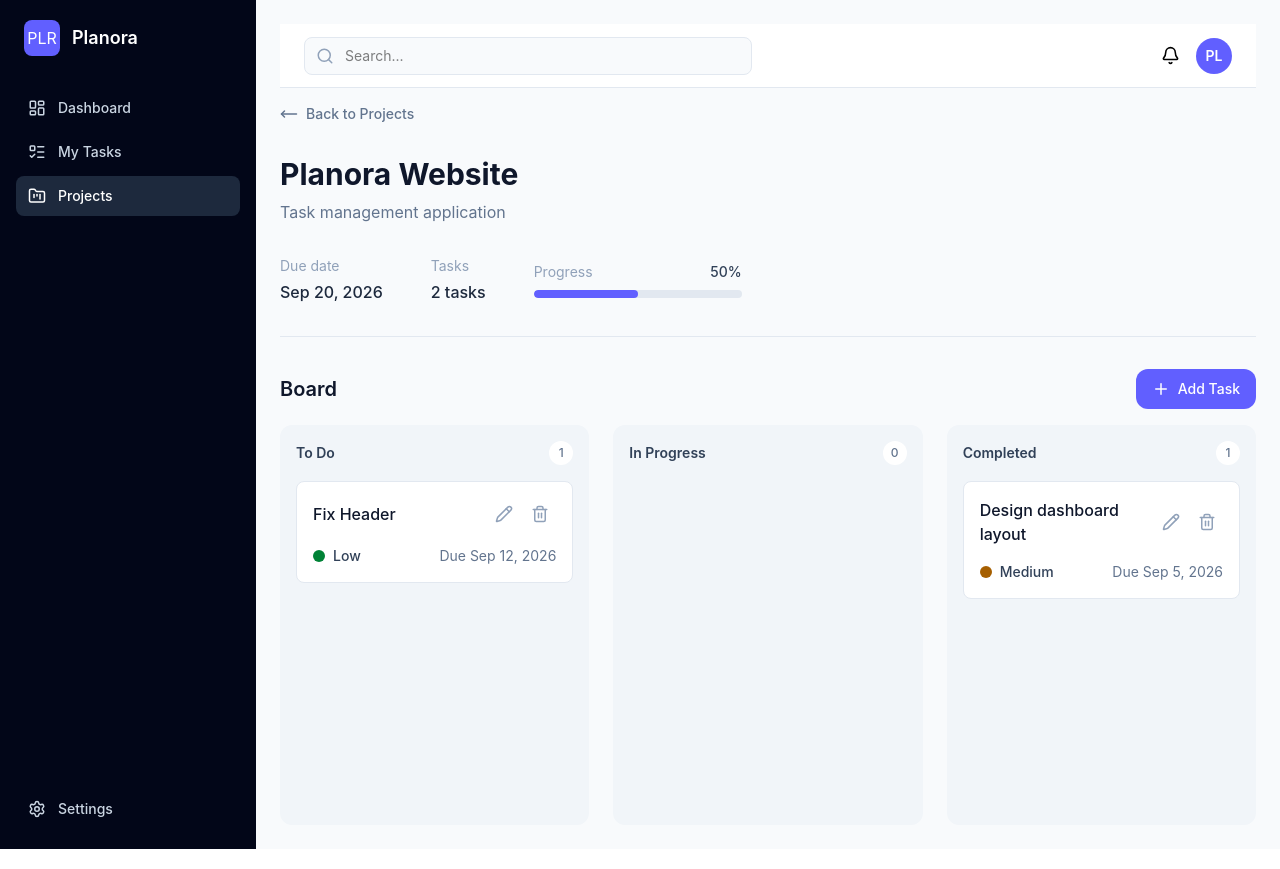
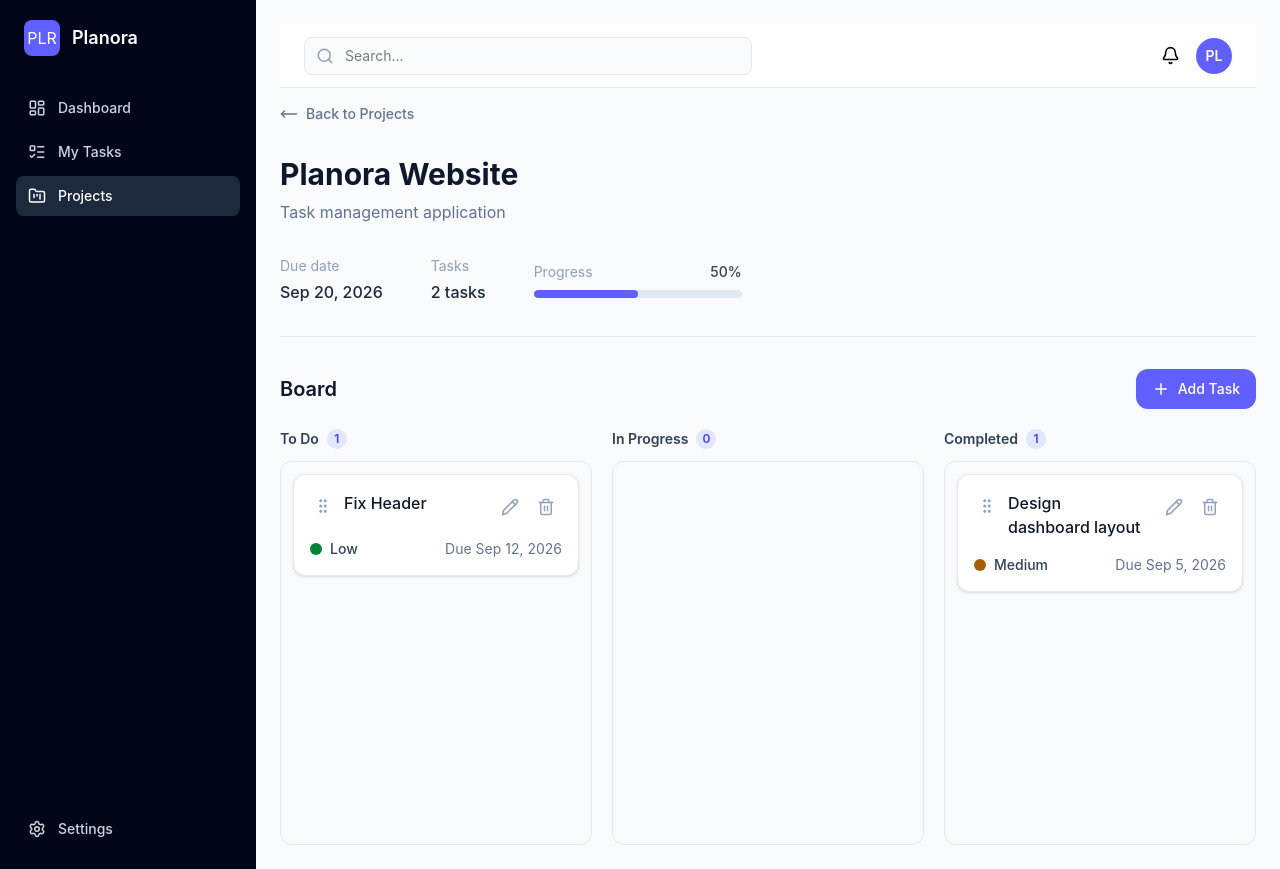
Before and after one commit to SombDdy/Planora, a React (Vite) app: page /projects/1 in a window 1280 px wide. Built offline with nearby package versions, Linux system fonts and the light colour scheme.

Commit message:
KanbanUpdate
KanbanUpdate

```diff
--- a/package.json
+++ b/package.json
@@ -10,6 +10,9 @@
     "preview": "vite preview"
   },
   "dependencies": {
+    "@dnd-kit/core": "^6.3.1",
+    "@dnd-kit/sortable": "^10.0.0",
+    "@dnd-kit/utilities": "^3.2.2",
     "@tailwindcss/vite": "^4.3.3",
     "lucide-react": "^1.39.0",
     "react": "^19.2.8",
--- /dev/null
+++ b/src/components/tasks/KanbanColumn.tsx
@@ -0,0 +1,43 @@
+import { useDroppable } from "@dnd-kit/core";
+import type { ReactNode } from "react";
+
+type KanbanColumnProps = {
+  status: string;
+  title: string;
+  count: number;
+  children: ReactNode;
+};
+
+export function KanbanColumn({
+  status,
+  title,
+  count,
+  children,
+}: KanbanColumnProps) {
+  const { setNodeRef, isOver } = useDroppable({
+    id: status,
+  });
+
+  return (
+    <div className="flex flex-col">
+      <div className="mb-3 flex items-center gap-2">
+        <h3 className="text-sm font-semibold text-slate-700">{title}</h3>
+
+        <span className="flex h-5 min-w-5 items-center justify-center rounded-full bg-indigo-100 px-1.5 text-xs font-semibold text-indigo-600">
+          {count}
+        </span>
+      </div>
+
+      <div
+        ref={setNodeRef}
+        className={`min-h-96 rounded-xl border p-3 transition ${
+          isOver
+            ? "border-indigo-300 bg-indigo-50"
+            : "border-slate-200 bg-slate-50"
+        }`}
+      >
+        <div className="flex flex-col gap-3">{children}</div>
+      </div>
+    </div>
+  );
+}
--- /dev/null
+++ b/src/components/tasks/KanbanTaskCard.tsx
@@ -0,0 +1,26 @@
+import { useDraggable} from "@dnd-kit/core";
+import type { Task } from "../../data/dashboard";
+import { TaskCardContent } from "./TaskCardContent";
+
+type KanbanTaskCardProps = {
+    task: Task;
+    onEdit: (id: number) => void;
+    onDelete: (id:number) => void;
+};
+
+export function KanbanTaskCard({task, onEdit, onDelete}: KanbanTaskCardProps) {
+    const {
+    attributes,
+    listeners,
+    setNodeRef,
+    isDragging,
+  } = useDraggable({
+    id: task.id,
+  });
+
+    return (
+    <div ref={setNodeRef} className={isDragging ? "opacity-50" : ""}>
+        <TaskCardContent task={task} onEdit={onEdit} onDelete={onDelete} attributes={attributes} listeners={listeners}/>
+    </div>
+  );
+}
--- /dev/null
+++ b/src/components/tasks/TaskCardContent.tsx
@@ -0,0 +1,71 @@
+import { GripVertical, Pencil, Trash2 } from "lucide-react";
+import { formatDate } from "../../utils/dateUtils";
+import { getPriorityClasses } from "../../utils/taskStyles";
+import type { Task } from "../../data/dashboard";
+import type {DraggableSyntheticListeners, DraggableAttributes,} from "@dnd-kit/core";
+
+
+type TaskCardContentProps = {
+    task: Task;
+    onEdit: (id:number) => void;
+    onDelete: (id:number) => void;
+    listeners?: DraggableSyntheticListeners;
+    attributes?: DraggableAttributes;
+}
+
+export function TaskCardContent({task, onEdit, onDelete, attributes, listeners} : TaskCardContentProps) {
+    return(
+        <div
+      className= "rounded-xl border border-slate-200 bg-white p-4 shadow-sm transition"
+    >
+      <div className="flex items-start justify-between gap-3">
+        <div className="flex items-start gap-2">
+          <button
+          {...listeners} {...attributes}
+            className="mt-0.5 cursor-grab rounded-md p-1 text-slate-400 transition hover:bg-slate-100 hover:text-slate-600 active:cursor-grabbing"
+          >
+            <GripVertical size={18} />
+          </button>
+
+          <p className="font-medium text-slate-900">
+            {task.title}
+          </p>
+        </div>
+
+        <div className="flex items-center gap-1">
+          <button
+            onClick={() => onEdit(task.id)}
+            className="flex h-8 w-8 items-center justify-center rounded-lg text-slate-400 transition hover:bg-indigo-50 hover:text-indigo-500"
+          >
+            <Pencil size={18} />
+          </button>
+
+          <button
+            onClick={() => onDelete(task.id)}
+            className="flex h-8 w-8 items-center justify-center rounded-lg text-slate-400 transition hover:bg-red-50 hover:text-red-500"
+          >
+            <Trash2 size={18} />
+          </button>
+        </div>
+      </div>
+
+      <div className="mt-4 flex items-center justify-between">
+        <div className="flex items-center gap-2">
+          <span
+            className={`h-3 w-3 rounded-full ${getPriorityClasses(
+              task.priority,
+            )}`}
+          />
+
+          <span className="text-sm font-medium text-slate-700">
+            {task.priority}
+          </span>
+        </div>
+
+        <p className="text-sm text-slate-500">
+          Due {formatDate(task.dueDate)}
+        </p>
+      </div>
+    </div>
+    )
+}
--- a/src/data/dashboard.ts
+++ b/src/data/dashboard.ts
@@ -2,7 +2,7 @@
 import type { Priority, Status, DashboardInfo } from "../utils/taskStyles";
 
 
-type Task = {
+export type Task = {
   id: number;
   projectId: number,
   title: string;
--- a/src/pages/ProjectDetailsPage.tsx
+++ b/src/pages/ProjectDetailsPage.tsx
@@ -1,11 +1,19 @@
 import { useParams, useNavigate } from "react-router-dom";
 import { projects, tasks } from "../data/dashboard";
-import { MoveLeft, Plus, Pencil, Trash2 } from "lucide-react";
+import { MoveLeft, Plus } from "lucide-react";
 import { formatDate } from "../utils/dateUtils";
-import { getPriorityClasses } from "../utils/taskStyles";
 import { useState } from "react";
 import { TaskModal } from "../components/tasks/TaskModal";
 import type { Priority, Status } from "../utils/taskStyles";
+import {
+  DndContext,
+  DragOverlay,
+  type DragEndEvent,
+  type DragStartEvent,
+} from "@dnd-kit/core";
+import { KanbanTaskCard } from "../components/tasks/KanbanTaskCard";
+import { KanbanColumn } from "../components/tasks/KanbanColumn";
+import { TaskCardContent } from "../components/tasks/TaskCardContent";
 
 const kanbanColumns = [
   {
@@ -33,6 +41,7 @@
   const [taskList, setTaskList] = useState(tasks);
   const [editingTaskId, setEditingTaskId] = useState<number | null>(null);
   const [deletingTaskId, setDeletingTaskId] = useState<number | null>(null);
+  const [activeTaskId, setActiveTaskId] = useState<number | null>(null);
 
   const navigate = useNavigate();
   const { projectId } = useParams();
@@ -144,6 +153,35 @@
     setOpenedModal(false);
   };
 
+  const handleDragEnd = (event: DragEndEvent) => {
+    const { active, over } = event;
+
+    setActiveTaskId(null);
+
+    if (!over) return;
+
+    const currentTask = taskList.find((task) => task.id === active.id);
+
+    if (!currentTask) return;
+
+    if (currentTask.status === over.id) return;
+
+    setTaskList((prev) =>
+      prev.map((task) =>
+        task.id === active.id
+          ? {
+              ...task,
+              status: over.id as Status,
+            }
+          : task,
+      ),
+    );
+  };
+
+  const handleDragStart = (event: DragStartEvent) => {
+    setActiveTaskId(event.active.id as number);
+  };
+
   const projectTasks = taskList.filter((task) => task.projectId === project.id);
   const completedTasks = projectTasks.filter(
     (task) => task.status === "Completed",
@@ -152,7 +190,9 @@
     projectTasks.length === 0
       ? 0
       : Math.round((completedTasks / projectTasks.length) * 100);
+
   const deletingTask = taskList.find((task) => task.id === deletingTaskId);
+  const activeTask = taskList.find((t) => t.id === activeTaskId);
 
   return (
     <div className="flex w-full flex-col">
@@ -205,81 +245,53 @@
           <h2 className="text-xl font-semibold text-slate-900">Board</h2>
 
           <button
-            onClick={() => setOpenedModal(true)}
+            onClick={() => {
+              resetForm();
+              setEditingTaskId(null);
+              setOpenedModal(true);
+            }}
             className="flex items-center gap-2 rounded-xl bg-indigo-500 px-4 py-2.5 text-sm font-medium text-white transition hover:bg-indigo-600"
           >
             <Plus size={18} />
             Add Task
           </button>
         </div>
-
-        <div className="mt-4 grid grid-cols-3 gap-6">
+        <DndContext onDragStart={handleDragStart} onDragEnd={handleDragEnd}>
+          <div className="mt-5 grid grid-cols-3 gap-5">
             {kanbanColumns.map((c) => {
               const columnTasks = projectTasks.filter(
                 (task) => task.status === c.status,
               );
 
               return (
-              <div
+                <KanbanColumn
                   key={c.status}
-                className="min-h-[400px] rounded-xl bg-slate-100 p-4"
+                  status={c.status}
+                  title={c.title}
+                  count={columnTasks.length}
                 >
-                <div className="flex items-center justify-between">
-                  <h3 className="text-sm font-semibold text-slate-700">
-                    {c.title}
-                  </h3>
-
-                  <span className="flex h-6 min-w-6 items-center justify-center rounded-full bg-white px-2 text-xs font-medium text-slate-500">
-                    {columnTasks.length}
-                  </span>
-                </div>
-                <div className="mt-4 flex flex-col gap-3">
-                  {columnTasks.map((t) => {
-                    return (
-                      <div
+                  {columnTasks.map((t) => (
+                    <KanbanTaskCard
                       key={t.id}
-                        className="rounded-lg border border-slate-200 bg-white p-4"
-                      >
-                        <div className="flex items-center justify-between">
-                          <p className="font-medium text-slate-900">
-                            {t.title}
-                          </p>
-                          <div className="flex items-center gap-1">
-                            <button
-                              onClick={() => handleEditTask(t.id)}
-                              className="flex h-8 w-8 items-center justify-center rounded-lg text-slate-400 transition hover:bg-indigo-50 hover:text-indigo-500"
-                            >
-                              <Pencil size={18} />
-                            </button>
-                            <button
-                              onClick={() => setDeletingTaskId(t.id)}
-                              className="flex h-8 w-8 items-center justify-center rounded-lg text-slate-400 transition hover:bg-red-50 hover:text-red-500"
-                            >
-                              <Trash2 size={18} />
-                            </button>
-                          </div>
-                        </div>
-                        <div className="flex items-center justify-between mt-4">
-                          <div className="flex items-center gap-2">
-                            <span
-                              className={`h-3 w-3 rounded-full ${getPriorityClasses(t.priority)}`}
-                            ></span>
-                            <span className="text-sm font-medium text-slate-700">
-                              {t.priority}
-                            </span>
-                          </div>
-                          <p className="text-sm text-slate-500">
-                            Due {formatDate(t.dueDate)}
-                          </p>
-                        </div>
-                      </div>
+                      task={t}
+                      onEdit={handleEditTask}
+                      onDelete={setDeletingTaskId}
+                    />
+                  ))}
+                </KanbanColumn>
               );
             })}
           </div>
-              </div>
-            );
-          })}
-        </div>
+          <DragOverlay>
+            {activeTask !== undefined && (
+              <TaskCardContent
+                task={activeTask}
+                onEdit={handleEditTask}
+                onDelete={setDeletingTaskId}
+              />
+            )}
+          </DragOverlay>
+        </DndContext>
       </div>
       <TaskModal
         isOpen={openedModal}
@@ -303,6 +315,7 @@
         titleError={titleError}
         dateError={dateError}
         onSubmit={editingTaskId ? handleUpdateTask : handleAddTask}
+        isEditing={editingTaskId !== null}
       />
       {deletingTaskId !== null && (
         <div className="fixed inset-0 z-50 flex items-center justify-center bg-black/40">
```
Lines whose indentation alone changed are shown as unchanged.
